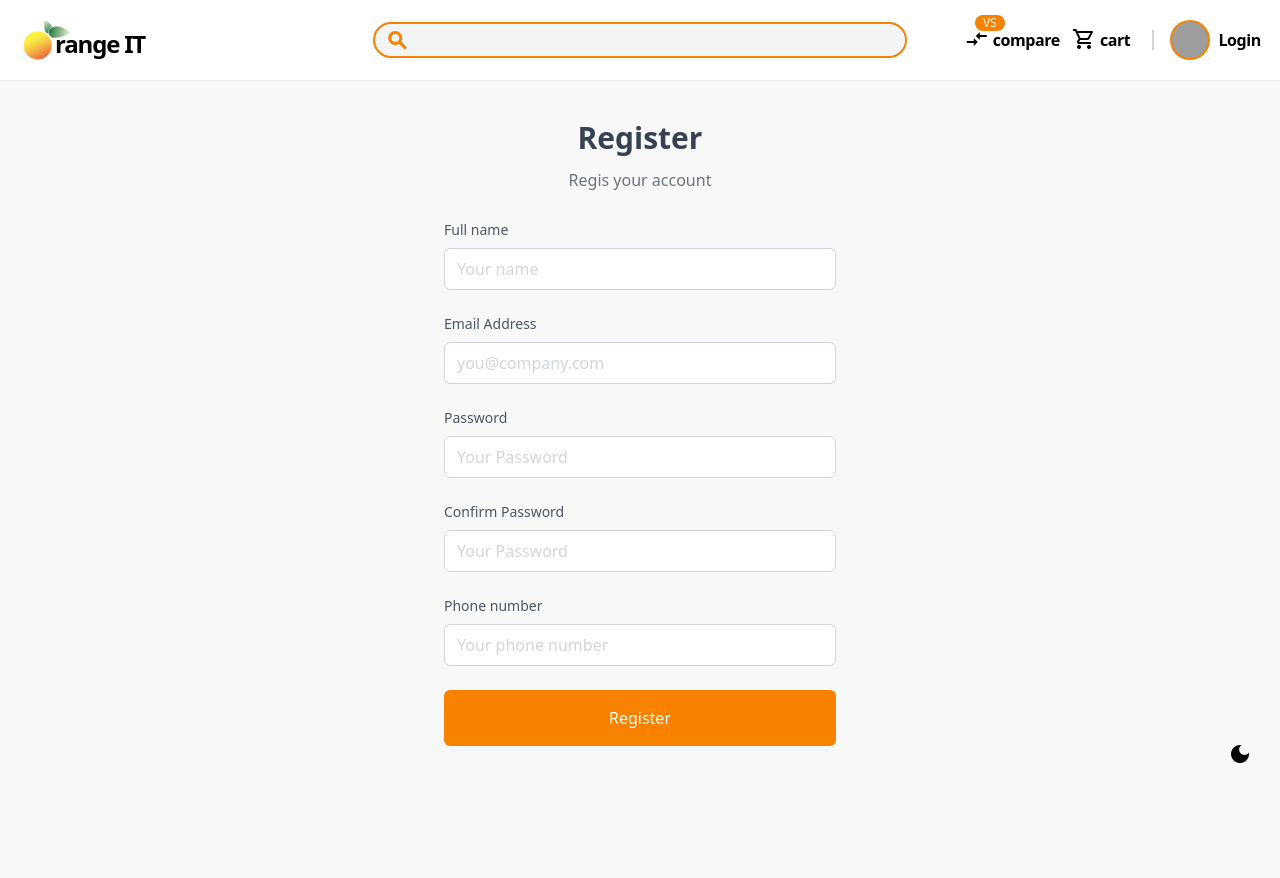
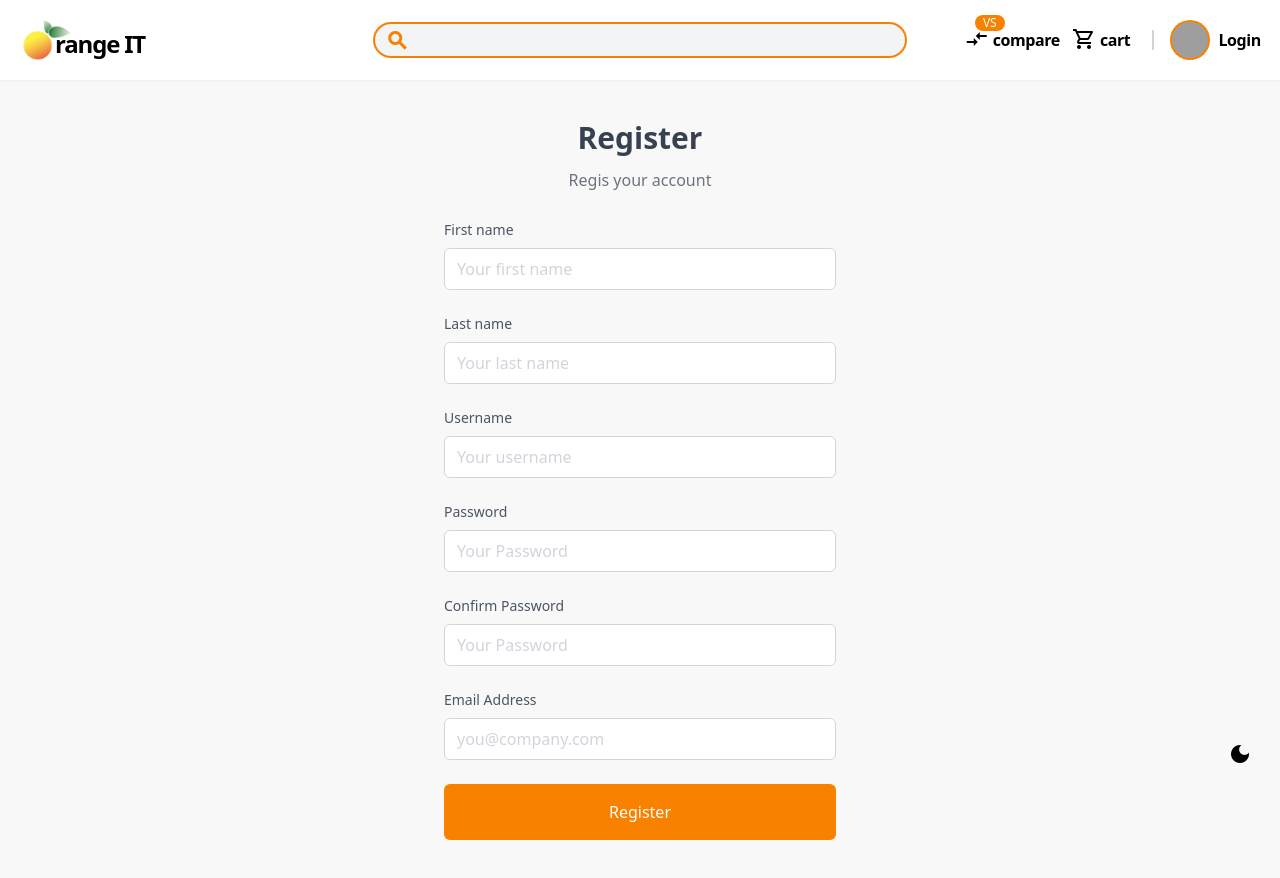
Before and after one commit to INT222-014-027-118/Orange-IT, a Vue app in the folder Frontend/: page /register in a window 1280 px wide. Shown: the top 878 px of the page. Built offline with nearby package versions, Linux system fonts and the light colour scheme; grey boxes are pictures that could not be loaded; what @splidejs/vue-splide, vue-sweetalert2 would draw is missing.

Commit message:
Update .env file, register and login

```diff
--- a/Frontend/src/store/index.js
+++ b/Frontend/src/store/index.js
@@ -1,11 +1,13 @@
 import Vuex from 'vuex';
 import products from './modules/products';
 import form from './modules/form';
+import authentication from './modules/authentication.js';
 
 export default new Vuex.Store({
   modules: {
     products,
-    form
+    form,
+    authentication
   },
   state: {
     itemTest: [],
--- a/Frontend/src/store/modules/form.js
+++ b/Frontend/src/store/modules/form.js
@@ -1,6 +1,6 @@
 import axios from 'axios'
 
-const api = 'http://52.187.10.17/orange-it'
+const api = process.env.VUE_APP_API
 const get_colors = `${api}/color/list`
 const get_categories = `${api}/category/list`
 const get_specs = `${api}/spec/list`
--- a/Frontend/src/store/modules/products.js
+++ b/Frontend/src/store/modules/products.js
@@ -1,6 +1,6 @@
 import axios from 'axios'
 
-const api = 'http://52.187.10.17/orange-it'
+const api = process.env.VUE_APP_API
 const get_list = `${api}/product/list`
 const get_by_category = `${api}/product/getByCategory`
 const get_categories = `${api}/category/list`
@@ -22,9 +22,7 @@ const getters = {
 }
 
 const actions = {
-    async loadProducts({
-        commit
-    }) {
+    async loadProducts({commit}) {
         axios
             .get(get_list)
             .then(res => {
--- a/Frontend/src/views/Home.vue
+++ b/Frontend/src/views/Home.vue
@@ -48,7 +48,7 @@ export default {
     data() {
         return {
             categorys: [
-                { itemName: "headphone", image: headset, icon: "headphones" },
+                { itemName: "headset", image: headset, icon: "headphones" },
                 { itemName: "speaker", image: speaker, icon: "speaker" },
                 { itemName: "keyboard", image: keyboard, icon: "keyboard" },
                 { itemName: "mouse", image: mouse, icon: "mouse" },
--- a/Frontend/src/views/Login.vue
+++ b/Frontend/src/views/Login.vue
@@ -7,14 +7,15 @@
                     <p class="text-gray-500 dark:text-gray-400">Sign in to access your account</p>
                 </div>
                 <div class="m-7">
-                    <form action="">
+                    <form @submit.prevent="login">
                         <div class="mb-6">
-                            <label for="email" class="block mb-2 text-sm text-gray-600 dark:text-gray-400">Email Address</label>
+                            <label for="username" class="block mb-2 text-sm text-gray-600 dark:text-gray-400">Username</label>
                             <input
-                                type="email"
-                                name="email"
-                                id="email"
-                                placeholder="you@company.com"
+                                v-model="username"
+                                type="text"
+                                name="username"
+                                id="username"
+                                placeholder="Username"
                                 class="w-full px-3 py-2 placeholder-gray-300 border border-gray-300 rounded-md focus:outline-none focus:ring focus:ring-indigo-100 focus:border-indigo-300 dark:bg-gray-700 dark:text-white dark:placeholder-gray-500 dark:border-gray-600 dark:focus:ring-gray-900 dark:focus:border-gray-500"
                             />
                         </div>
@@ -24,6 +25,7 @@
                                 <a href="#!" class="text-sm text-gray-400 focus:outline-none focus:text-indigo-500 hover:text-indigo-500 dark:hover:text-indigo-300">Forgot password?</a>
                             </div>
                             <input
+                                v-model="password"
                                 type="password"
                                 name="password"
                                 id="password"
@@ -32,7 +34,7 @@
                             />
                         </div>
                         <div class="mb-6">
-                            <button type="button" class="w-full px-3 py-4 text-white bg-primary rounded-md focus:bg-secondary focus:outline-none">Sign in</button>
+                            <button type="submit" class="w-full px-3 py-4 text-white bg-primary rounded-md focus:bg-secondary focus:outline-none">Sign in</button>
                         </div>
                         <p class="text-sm text-center text-gray-400 " >
                             Don&#x27;t have an account yet? <a @click="$router.push('/register')" class="cursor-pointer text-indigo-400 focus:outline-none focus:underline focus:text-indigo-500 dark:focus:border-indigo-800">Sign up</a>.
@@ -43,9 +45,23 @@
         </div>
     </div>
 </template>
+<script>
+export default {
+    data() {
+        return {
+            username:'',
+            password:''
+        }
+    },
+    methods: {
+        login(){
+            let data = {userName:this.username,userPassword:this.password}
+            this.$store.dispatch("login",data);
+        }
+    },
 
-<script>
-export default {};
+
+};
 </script>
 
 <style></style>
--- a/Frontend/src/views/Product.vue
+++ b/Frontend/src/views/Product.vue
@@ -118,7 +118,7 @@ export default {
             },
             colorPick: {},
             loading: false,
-            api: "http://52.187.10.17/orange-it/product",
+            api: `${process.env.VUE_APP_API}/product`,
         };
     },
     methods: {
@@ -181,7 +181,7 @@ export default {
             return res.data;
         });
         this.images = await this.product.images.map((img) => {
-            return `http://52.187.10.17/orange-it/image/get/${img.source}`;
+            return `${process.env.VUE_APP_API}/image/get/${img.source}`;
         });
     },
 };
--- a/Frontend/src/views/Register.vue
+++ b/Frontend/src/views/Register.vue
@@ -7,26 +7,43 @@
                     <p class="text-gray-500 dark:text-gray-400">Regis your account</p>
                 </div>
                 <div class="m-7">
-                    <form action="">
+                    <form @submit.prevent="register">
                         <div class="mb-6">
                             <div class="flex justify-between mb-2">
-                                <label for="password" class="text-sm text-gray-600 dark:text-gray-400">Full name</label>
+                                <label for="firstname" class="text-sm text-gray-600 dark:text-gray-400">First name</label>
                             </div>
                             <input
-                                type="name"
-                                name="name"
-                                id="name"
-                                placeholder="Your name"
+                                v-model="firstname"
+                                type="text"
+                                name="firstname"
+                                id="firstname"
+                                placeholder="Your first name"
                                 class="w-full px-3 py-2 placeholder-gray-300 border border-gray-300 rounded-md focus:outline-none focus:ring focus:ring-indigo-100 focus:border-indigo-300 dark:bg-gray-700 dark:text-white dark:placeholder-gray-500 dark:border-gray-600 dark:focus:ring-gray-900 dark:focus:border-gray-500"
                             />
                         </div>
                         <div class="mb-6">
-                            <label for="email" class="block mb-2 text-sm text-gray-600 dark:text-gray-400">Email Address</label>
+                            <div class="flex justify-between mb-2">
+                                <label for="lastname" class="text-sm text-gray-600 dark:text-gray-400">Last name</label>
+                            </div>
                             <input
-                                type="email"
-                                name="email"
-                                id="email"
-                                placeholder="you@company.com"
+                                v-model="lastname"
+                                type="text"
+                                name="lastname"
+                                id="lastname"
+                                placeholder="Your last name"
+                                class="w-full px-3 py-2 placeholder-gray-300 border border-gray-300 rounded-md focus:outline-none focus:ring focus:ring-indigo-100 focus:border-indigo-300 dark:bg-gray-700 dark:text-white dark:placeholder-gray-500 dark:border-gray-600 dark:focus:ring-gray-900 dark:focus:border-gray-500"
+                            />
+                        </div>
+                        <div class="mb-6">
+                            <div class="flex justify-between mb-2">
+                                <label for="username" class="text-sm text-gray-600 dark:text-gray-400">Username</label>
+                            </div>
+                            <input
+                                v-model="username"
+                                type="text"
+                                name="username"
+                                id="username"
+                                placeholder="Your username"
                                 class="w-full px-3 py-2 placeholder-gray-300 border border-gray-300 rounded-md focus:outline-none focus:ring focus:ring-indigo-100 focus:border-indigo-300 dark:bg-gray-700 dark:text-white dark:placeholder-gray-500 dark:border-gray-600 dark:focus:ring-gray-900 dark:focus:border-gray-500"
                             />
                         </div>
@@ -35,6 +52,7 @@
                                 <label for="password" class="text-sm text-gray-600 dark:text-gray-400">Password</label>
                             </div>
                             <input
+                                v-model="password"
                                 type="password"
                                 name="password"
                                 id="password"
@@ -47,27 +65,27 @@
                                 <label for="password" class="text-sm text-gray-600 dark:text-gray-400">Confirm Password</label>
                             </div>
                             <input
+                                v-model="confirmPassword"
                                 type="password"
-                                name="password"
-                                id="password"
+                                name="confirmPassword"
+                                id="confirmPassword"
                                 placeholder="Your Password"
                                 class="w-full px-3 py-2 placeholder-gray-300 border border-gray-300 rounded-md focus:outline-none focus:ring focus:ring-indigo-100 focus:border-indigo-300 dark:bg-gray-700 dark:text-white dark:placeholder-gray-500 dark:border-gray-600 dark:focus:ring-gray-900 dark:focus:border-gray-500"
                             />
                         </div>
                         <div class="mb-6">
-                            <div class="flex justify-between mb-2">
-                                <label for="password" class="text-sm text-gray-600 dark:text-gray-400">Phone number</label>
-                            </div>
+                            <label for="email" class="block mb-2 text-sm text-gray-600 dark:text-gray-400">Email Address</label>
                             <input
-                                type="tel"
-                                name="tel"
-                                id="tel"
-                                placeholder="Your phone number"
+                                v-model="email"
+                                type="email"
+                                name="email"
+                                id="email"
+                                placeholder="you@company.com"
                                 class="w-full px-3 py-2 placeholder-gray-300 border border-gray-300 rounded-md focus:outline-none focus:ring focus:ring-indigo-100 focus:border-indigo-300 dark:bg-gray-700 dark:text-white dark:placeholder-gray-500 dark:border-gray-600 dark:focus:ring-gray-900 dark:focus:border-gray-500"
                             />
                         </div>
                         <div class="mb-6">
-                            <button type="button" class="w-full px-3 py-4 text-white bg-primary rounded-md focus:bg-secondary focus:outline-none">Register</button>
+                            <button type="submit" class="w-full px-3 py-4 text-white bg-primary rounded-md focus:bg-secondary focus:outline-none">Register</button>
                         </div>
                     </form>
                 </div>
@@ -77,7 +95,39 @@
 </template>
 
 <script>
-export default {};
+import axios from "axios";
+
+export default {
+    data() {
+        return {
+            firstname: "",
+            lastname: "",
+            username: "",
+            password: "",
+            confirmPassword: "",
+            email: "",
+        };
+    },
+    methods: {
+        register() {
+            let data = {
+                id: 1,
+                username:this.username,
+                userFirstName:this.firstname,
+                userLastName:this.lastname,
+                password:this.password,
+                email:this.email,
+                points:0
+            };
+            axios
+                .post(`${process.env.VUE_APP_API}/registerNewUser`,data)
+                .then(response => {
+                    console.log("response: ", response)
+                })
+        },
+    },
+    created() {},
+};
 </script>
 
 <style></style>
```
Also changed, not shown: Frontend/src/store/modules/authentication.js (added, +42 -0 lines), Frontend/src/views/admin/adminHome.vue (added, +13 -0 lines), 1 other file (tests, documents, lock files or other folders).
